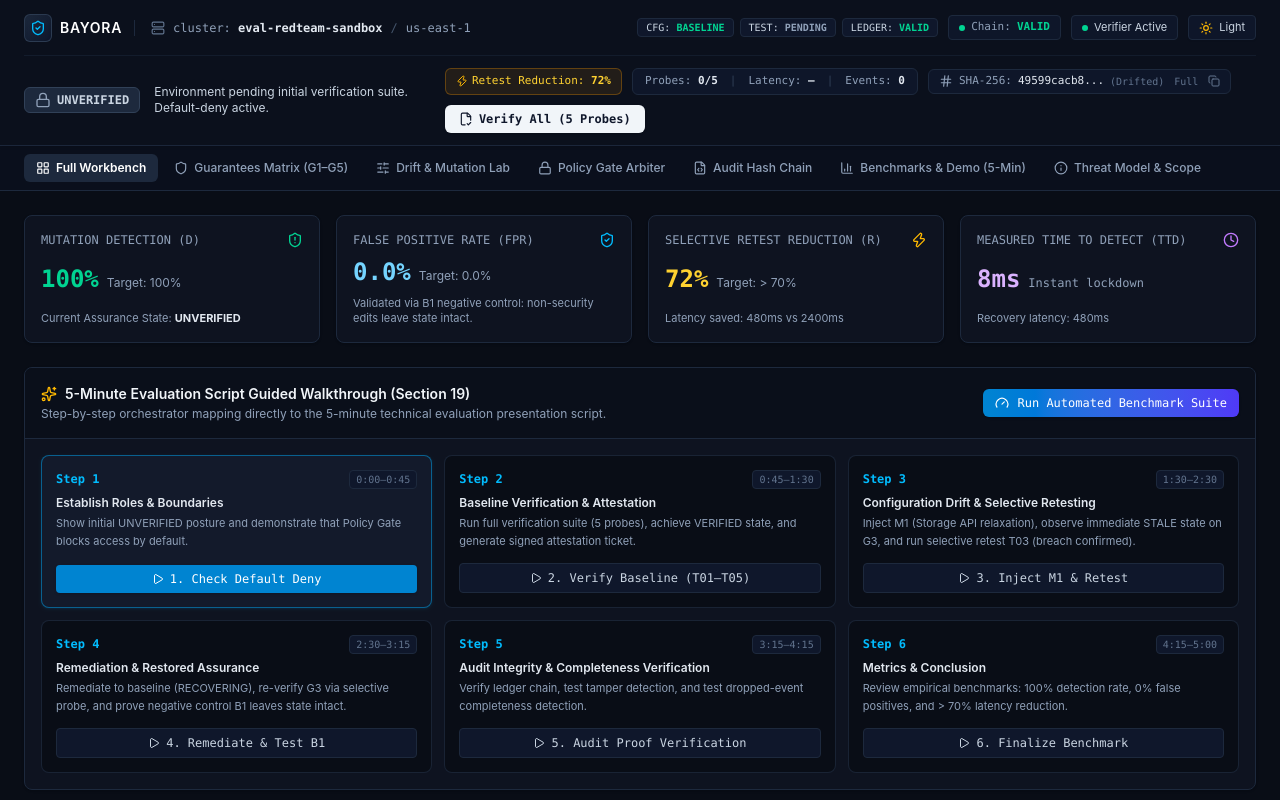
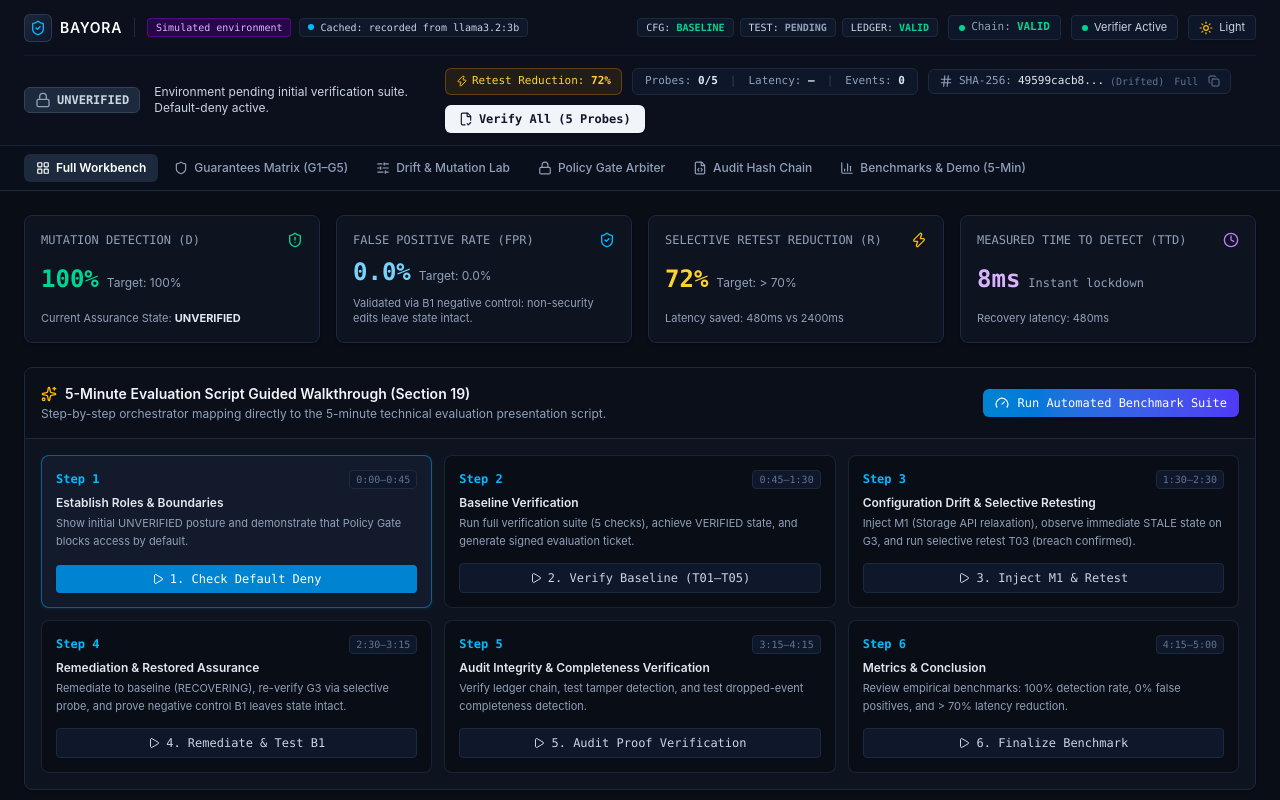
Before and after one commit to amitshukla-7/Bayora, a React (Vite) app: page / in a window 1280 px wide. Shown: the top 800 px of the page. Built offline with nearby package versions, Linux system fonts and the light colour scheme.

Commit message:
chore(cleanup): rename sentinel references, archive legacy docs, sanitize copy and add simulated/cached tags

```diff
--- a/src/App.tsx
+++ b/src/App.tsx
@@ -4,7 +4,6 @@ import {
   SlidersHorizontal,
   Lock,
   FileCode,
-  Info,
   LayoutGrid,
   BarChart3,
 } from 'lucide-react';
@@ -65,7 +64,7 @@ export function App() {
 
   // Active Tab View
   const [activeTab, setActiveTab] = useState<
-    'all' | 'guarantees' | 'mutations' | 'gate' | 'audit' | 'benchmarks' | 'architecture'
+    'all' | 'guarantees' | 'mutations' | 'gate' | 'audit' | 'benchmarks'
   >('all');
 
   // Test Results
@@ -641,7 +640,7 @@ export function App() {
           assuranceState === 'VERIFIED'
             ? [
                 'All boundaries cryptographically attested.',
-                'Zero Trust evaluation access granted with verifiable certificate.',
+                'Zero Trust evaluation access granted with signed ticket.',
               ]
             : [
                 `Assurance state is ${assuranceState}. Fail-closed default deny active.`,
@@ -844,17 +843,6 @@ export function App() {
               <BarChart3 className="w-3.5 h-3.5" />
               Benchmarks & Demo (5-Min)
             </button>
-            <button
-              onClick={() => setActiveTab('architecture')}
-              className={`flex items-center gap-1.5 px-3 py-1.5 rounded-md transition ${
-                activeTab === 'architecture'
-                  ? 'bg-slate-800 text-white font-semibold'
-                  : 'text-slate-400 hover:text-slate-200 hover:bg-slate-900'
-              }`}
-            >
-              <Info className="w-3.5 h-3.5" />
-              Threat Model & Scope
-            </button>
           </nav>
         </div>
       </div>
@@ -936,8 +924,8 @@ export function App() {
           />
         )}
 
-        {/* Threat Model & Architectural Scope */}
-        {(activeTab === 'all' || activeTab === 'architecture') && (
+        {/* Limits and Non-Claims (Folded into Evidence / Audit Screen) */}
+        {(activeTab === 'all' || activeTab === 'audit') && (
           <ThreatModelPanel />
         )}
       </main>
@@ -946,7 +934,7 @@ export function App() {
       <footer className="border-t border-slate-800/80 bg-[#070b14] py-4 text-center text-xs text-slate-500 font-mono">
         <div className="max-w-7xl mx-auto px-4 flex flex-wrap items-center justify-between gap-2">
           <span>Bayora · Adversarial AI Infrastructure Security Verification</span>
-          <span>Continuous Zero Trust Posture Engine · Enterprise v1.4</span>
+          <span>Continuous Verification Engine · Version 1.4</span>
         </div>
       </footer>
     </div>
--- a/src/components/BenchmarkPanel.tsx
+++ b/src/components/BenchmarkPanel.tsx
@@ -56,8 +56,8 @@ export const BenchmarkPanel: React.FC<BenchmarkPanelProps> = ({
     {
       step: 2,
       time: '0:45–1:30',
-      title: 'Baseline Verification & Attestation',
-      description: 'Run full verification suite (5 probes), achieve VERIFIED state, and generate signed attestation ticket.',
+      title: 'Baseline Verification',
+      description: 'Run full verification suite (5 checks), achieve VERIFIED state, and generate signed evaluation ticket.',
       actionLabel: '2. Verify Baseline (T01–T05)',
       action: async () => {
         await onRunFullVerification();
@@ -153,7 +153,7 @@ export const BenchmarkPanel: React.FC<BenchmarkPanelProps> = ({
     onSimulateDrop();
     await new Promise((r) => setTimeout(r, 600));
 
-    log('Automated benchmark completed successfully! All 6 criteria validated.');
+    log('Automated benchmark completed successfully. All 6 criteria validated.');
     setIsAutoRunning(false);
   };
 
--- a/src/components/StatusBanner.tsx
+++ b/src/components/StatusBanner.tsx
@@ -7,7 +7,6 @@ import {
   Copy,
   Check,
   Hash,
-  Server,
   FileCheck2,
   Lock,
   Zap,
@@ -28,6 +27,8 @@ interface StatusBannerProps {
   chainValidStatus: 'VALID' | 'TAMPERED' | 'INCOMPLETE';
   decoupledSnapshot?: DecoupledAssuranceSnapshot;
   metrics?: BenchmarkMetrics;
+  modelMode?: 'live' | 'cached';
+  modelLabel?: string;
   onRunFullVerification: () => void;
   onRunSelectiveRetest: () => void;
   isRunning: boolean;
@@ -48,6 +49,8 @@ export const StatusBanner: React.FC<StatusBannerProps> = ({
   chainValidStatus,
   decoupledSnapshot,
   metrics,
+  modelMode = 'cached',
+  modelLabel = 'Cached: recorded from llama3.2:3b',
   onRunFullVerification,
   onRunSelectiveRetest,
   isRunning,
@@ -126,11 +129,14 @@ export const StatusBanner: React.FC<StatusBannerProps> = ({
               </div>
             </div>
 
-            <div className="hidden sm:flex items-center gap-2 pl-4 border-l border-slate-800 text-xs text-slate-400 font-mono">
-              <Server className="w-3.5 h-3.5 text-slate-500" />
-              <span>cluster: <strong className="text-slate-200">eval-redteam-sandbox</strong></span>
-              <span className="text-slate-600">/</span>
-              <span className="text-slate-400">us-east-1</span>
+            <div className="flex items-center gap-2 pl-3 border-l border-slate-800 text-xs font-mono">
+              <span className="px-2 py-0.5 rounded text-[10px] font-mono bg-purple-950/60 border border-purple-800/60 text-purple-300 font-medium">
+                Simulated environment
+              </span>
+              <span className="hidden sm:inline-flex items-center gap-1.5 px-2 py-0.5 rounded text-[10px] font-mono bg-slate-900 border border-slate-800 text-slate-300">
+                <span className={`w-1.5 h-1.5 rounded-full ${modelMode === 'live' ? 'bg-emerald-400' : 'bg-sky-400'}`} />
+                {modelLabel}
+              </span>
             </div>
           </div>
 
--- a/src/components/ThreatModelPanel.tsx
+++ b/src/components/ThreatModelPanel.tsx
@@ -14,10 +14,10 @@ export const ThreatModelPanel: React.FC = () => {
           <ShieldCheck className="w-4 h-4 text-sky-400" />
           <div>
             <span className="text-sm font-semibold text-slate-200">
-              Security Architecture, Threat Model & Trust Boundaries
+              Limits and non-claims
             </span>
             <span className="ml-2 text-xs text-slate-400 font-mono">
-              (Formal Scope & Boundary Assumptions)
+              (Trust boundaries and architectural scope)
             </span>
           </div>
         </div>
--- a/src/services/simulation.ts
+++ b/src/services/simulation.ts
@@ -266,7 +266,7 @@ export async function executeSimulatedTest(
       if (config.gatewaySessionIsolation === 'shared') {
         status = 'FAIL';
         message = 'Canary leak detected: Model gateway context cache is configured with SHARED session pool.';
-        details = `128-bit canary payload (CANARY-7X9B-4D1E-8F2A) injected into Blue tenant was retrieved by Red harness prefix query!`;
+        details = `128-bit canary payload (CANARY-7X9B-4D1E-8F2A) injected into Blue tenant was retrieved by Red harness prefix query.`;
       } else {
         status = 'PASS';
         message = 'Canary test passed: Zero context bleed between Blue evaluation and Red test sessions.';
--- a/src/utils/crypto.ts
+++ b/src/utils/crypto.ts
@@ -346,7 +346,7 @@ export async function verifyEvidenceChain(events: EvidenceEvent[]): Promise<Chai
         totalEvents: events.length,
         validCount,
         brokenSequenceIndex: i,
-        errorMessage: `Tampering detected at sequence #${current.sequence} (${current.event_type}): Content payload hash mismatch! Recorded: ${current.event_hash.slice(
+        errorMessage: `Tampering detected at sequence #${current.sequence} (${current.event_type}): Content payload hash mismatch. Recorded: ${current.event_hash.slice(
           0,
           12
         )}..., Recomputed: ${calculatedHash.slice(0, 12)}...`,
@@ -367,7 +367,7 @@ export async function verifyEvidenceChain(events: EvidenceEvent[]): Promise<Chai
           totalEvents: events.length,
           validCount,
           brokenSequenceIndex: i,
-          errorMessage: `Checkpoint signature verification failed at sequence #${current.sequence}! Invalid signature for root event hash.`,
+          errorMessage: `Checkpoint signature verification failed at sequence #${current.sequence}: invalid signature for root event hash.`,
           tamperedEvent: current,
           signatureValid: false,
         };
--- a/test_200_results.json
+++ b/test_200_results.json
@@ -2,7 +2,7 @@
   "total": 200,
   "passed": 200,
   "failed": 0,
-  "executedAt": "2026-10-28T16:17:15.439Z",
+  "executedAt": "2026-10-28T16:28:01.420Z",
   "results": [
     {
       "id": 1,
```
Also changed, not shown: src/components/FailClosedGate.tsx (+8 -8 lines), 2 other files (tests, documents, lock files or other folders).
